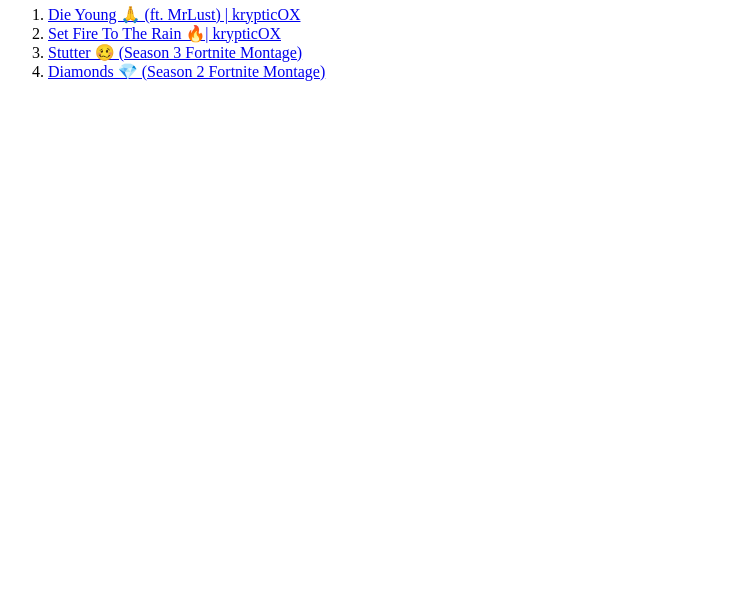
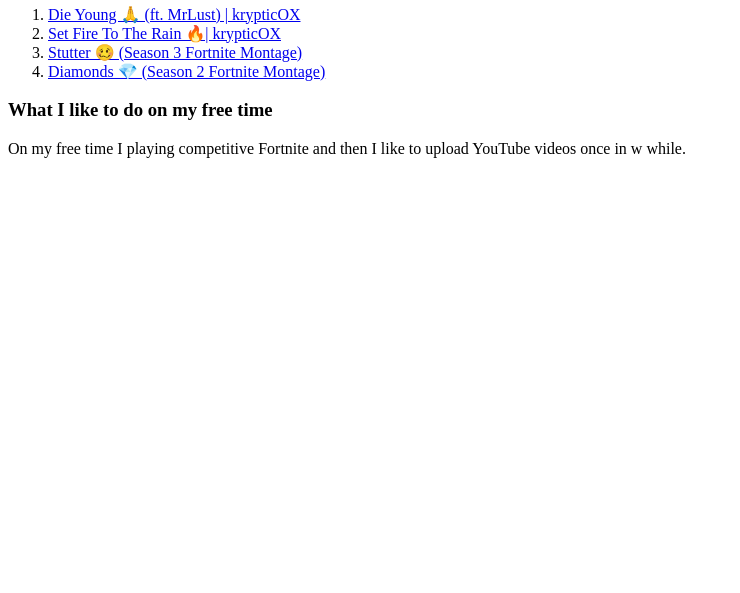
Before and after one commit to Jaycejoh/Jaycejoh.github.io, a plain HTML site: page index.html/page2.html in a window 1280 px wide. Shown: the part 207-800 px from the top of the page, without its empty margins (0-740 px from the left). Drawn offline with Linux system fonts and the light colour scheme.

Commit message:
Update page2.html

```diff
--- a/index.html/page2.html
+++ b/index.html/page2.html
@@ -29,7 +29,12 @@
     </ol>
 </nav>
 
+<header>
+  <h3>What I like to do on my free time</h3>
+</header>
+  <p>On my free time I playing competitive Fortnite and then I like to upload YouTube videos once in w while.</p>
 
+<footer></footer>
 
 
 </html>
```
